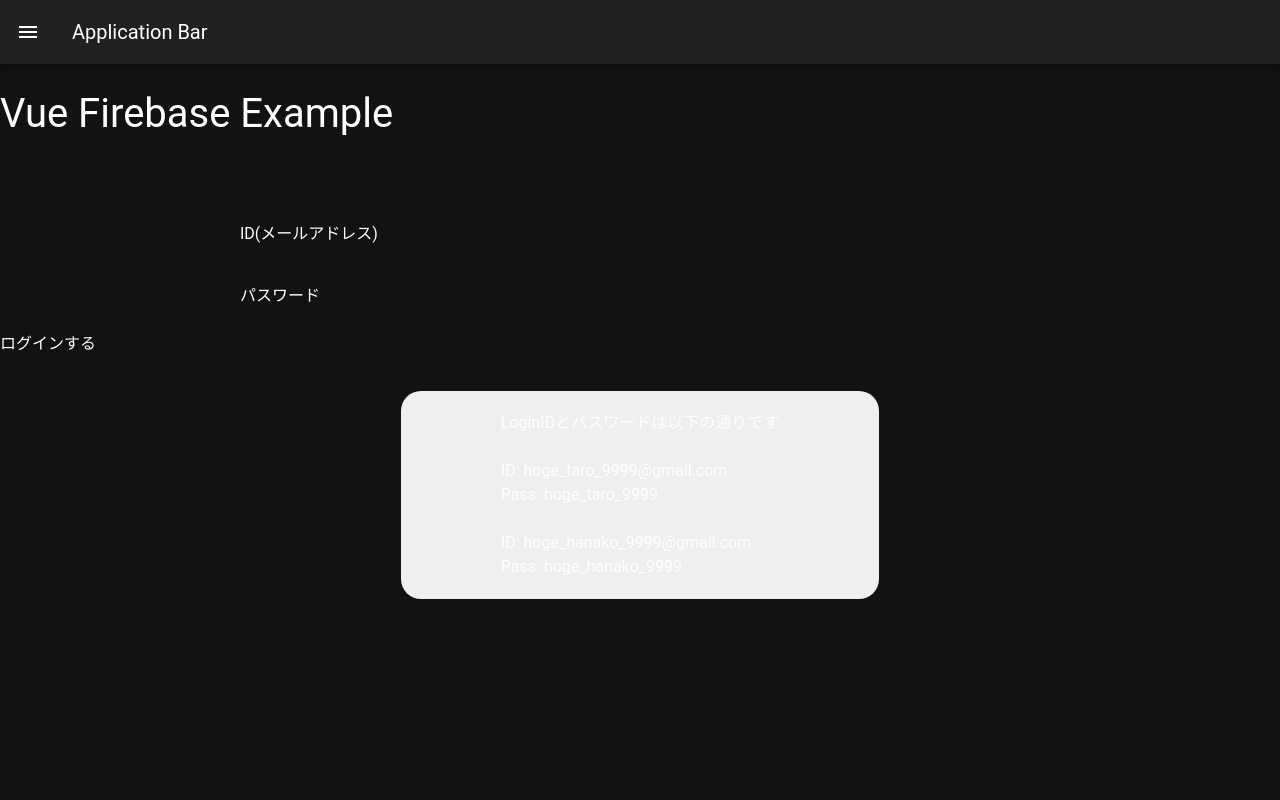
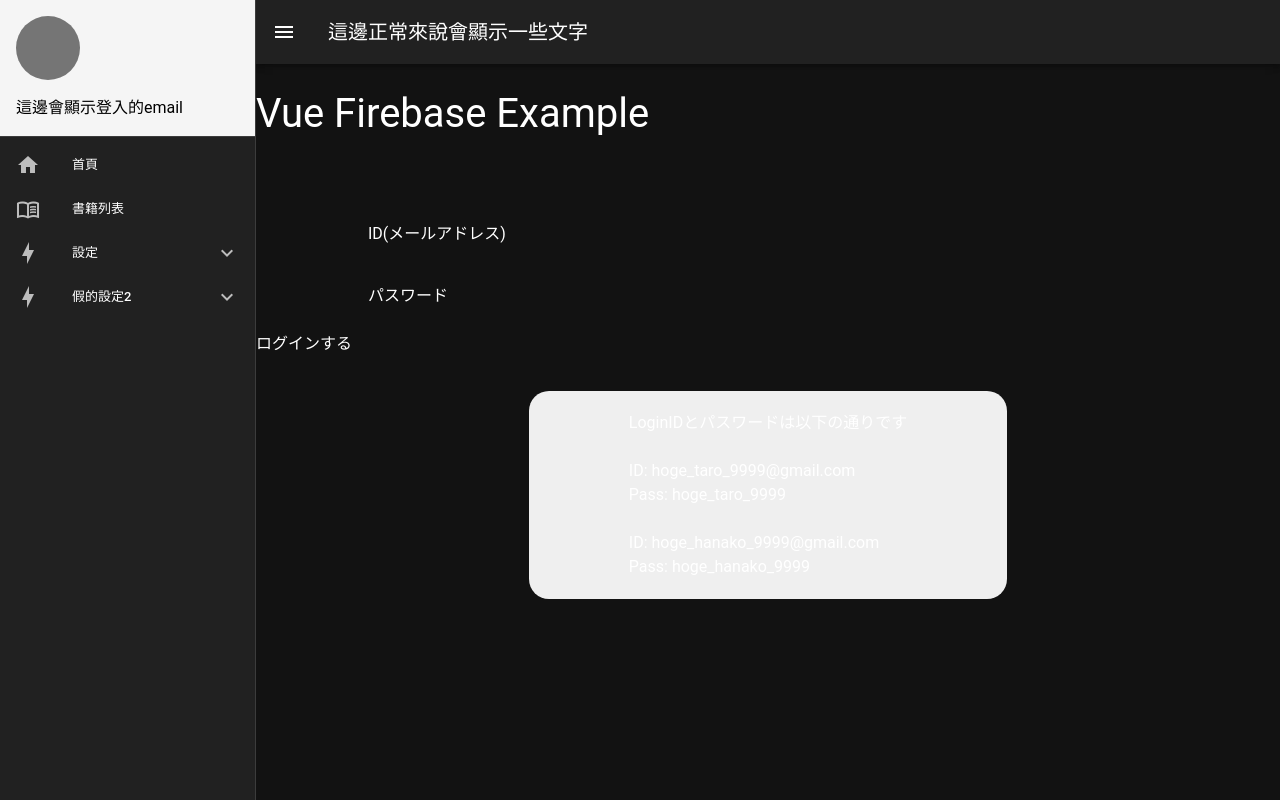
Before and after one commit to tcy15g0d/svfe-web, a Vue app: page /LoginView in a window 1280 px wide. Built offline with nearby package versions, Linux system fonts and the light colour scheme.

Commit message:
feat：從json取得menu、選中選單跳轉後會持續、選單展開跳頁持續

```diff
--- a/public/Novels/NovelsList.json
+++ b/public/Novels/NovelsList.json
@@ -4,11 +4,11 @@
         "dirName":"ShadedVerdureFleetingExistence"
     },
     {
-        "title":"book2",
+        "title":"測試用book2(目前只有上面那本有)",
         "dirName":"book2"
     },
     {
-        "title":"book3",
+        "title":"測試用book3",
         "dirName":"book3"
     }
 ]
--- /dev/null
+++ b/public/menus.json
@@ -0,0 +1,44 @@
+[
+    {
+        "icon": "mdi-home",
+        "text": "首頁",
+        "link": "/"
+    },
+    {
+        "icon": "mdi-book-open-variant-outline",
+        "text": "書籍列表",
+        "link": "/NovelsList"
+    },
+    {
+        "icon": "mdi-lightning-bolt",
+        "text": "設定",
+        "submenu":[
+            {
+                "icon": "mdi-chart-line",
+                "text": "開發中欄位1",
+                "link": "/"
+            },
+            {
+                "icon": "mdi-gauge",
+                "text": "開發中欄位2",
+                "link": "/"
+            }
+        ]
+    },
+    {
+        "icon": "mdi-lightning-bolt",
+        "text": "假的設定2",
+        "submenu":[
+            {
+                "icon": "mdi-chart-line",
+                "text": "開發中欄位12",
+                "link": "/"
+            },
+            {
+                "icon": "mdi-gauge",
+                "text": "開發中欄位22",
+                "link": "/"
+            }
+        ]
+    }
+]
--- a/src/layouts/default.vue
+++ b/src/layouts/default.vue
@@ -1,18 +1,59 @@
 <template>
   <v-app>
     <!-- drawer 跟 app bar -->
+
     <v-navigation-drawer v-model="drawer">
       <v-sheet class="pa-4" color="grey-lighten-4">
         <v-avatar class="mb-4" color="grey-darken-1" size="64"></v-avatar>
 
-          <div>john@google.com</div>
+        <div>這邊會顯示登入的email</div>
       </v-sheet>
 
       <v-divider></v-divider>
 
-      <v-list>
-          <v-list-item v-for="[icon, text] in links" :key="icon" :prepend-icon="icon" :title="text"
-              link></v-list-item>
+      <v-list density="compact" nav v-model:opened="open">
+
+        <v-list-group
+          :value="item.text"
+          v-for="(item, i) in menus"
+        >
+          <template v-slot:activator="{ props }">
+            <template v-if="item.link" >
+              <v-list-item
+              v-bind="props"
+              :href="item.link"
+              :prepend-icon="item.icon"
+              :title="item.text"
+              :key="i"
+              :value="item.text"
+              append-icon=""
+              :class="{ 'v-list-item--active': selectedItem === item.text }"
+              @click="setSelectedItem(item.text)"
+            ></v-list-item>
+            </template>
+            <template v-else-if="item.link==null" >
+              <v-list-item
+              v-bind="props"
+              :prepend-icon="item.icon"
+              :title="item.text"
+              :key="i"
+              :value="item.text"
+              @click="setSelectedItem(item.text)"
+              ></v-list-item>
+            </template>
+          </template>
+
+          <v-list-item
+            v-for="(submenuItem, i) in item.submenu"
+            :href="submenuItem.link"
+            :prepend-icon="submenuItem.icon"
+            :title="submenuItem.text"
+            :key="i"
+            :value="submenuItem.text"
+            :class="{ 'v-list-item--active': selectedItem === submenuItem.text }"
+            @click="setSelectedItem(submenuItem.text)"
+          ></v-list-item>
+        </v-list-group>
       </v-list>
     </v-navigation-drawer>
 
@@ -21,7 +62,7 @@
         <v-app-bar-nav-icon @click="drawerHandler"></v-app-bar-nav-icon>
       </template>
 
-        <v-app-bar-title>Application Bar</v-app-bar-title>
+      <v-app-bar-title>這邊正常來說會顯示一些文字</v-app-bar-title>
     </v-app-bar>
 
     <v-main>
@@ -33,23 +74,69 @@
 </template>
 
 <script>
+import axios from 'axios';
+
 export default {
   data: () => ({
-            cards: ['Today', 'Yesterday'],
     drawer: false,
-            links: [
-                ['mdi-inbox-arrow-down', 'Inbox'],
-                ['mdi-send', 'Send'],
-                ['mdi-delete', 'Trash'],
-                ['mdi-alert-octagon', 'Spam'],
-            ],
+
+    menusPath : '/menus.json',
+    menus: [],
+    open: [],
+    selectedItem:'',
   }),
-
+  created(){
+    this.getMenus();
+    this.restoreState();
+  },
   methods: {
-            drawerHandler(){
-                console.log("drawer：",this.drawer);
+    drawerHandler() {
       this.drawer = !this.drawer;
+      localStorage.setItem('drawer',this.drawer);
     },
+    async getMenus(){
+        const path = this.menusPath;
+            try {
+                const response = await axios.get(path);
+                this.menus = response.data;
+            } catch (error) {
+                console.error('Error fetching the menus', error);
+            }
+    },
+    drawerState(){
+      // 恢復抽屜狀態
+      if(localStorage.getItem('drawer') == null){
+        localStorage.setItem('drawer',this.drawer);
+      }
+      this.drawer = localStorage.getItem('drawer');
+    },
+    selectedItemState(){
+       // 恢復選中狀態
+       const savedItem = sessionStorage.getItem("selectedItem");
+      if (savedItem) {
+        this.selectedItem = savedItem;
+      }
+    },
+    openState(){
+       // 恢復選單展開狀態
+       const saveOpen = sessionStorage.getItem("open");
+      if (saveOpen) {
+        this.open = JSON.parse(saveOpen);
+      }
+    },
+    restoreState() {
+      this.drawerState();
+      this.selectedItemState();
+      this.openState();
+    },
+    setSelectedItem(item){
+      this.selectedItem = item;
+      sessionStorage.setItem("selectedItem", item);
+      this.setOpen();
+    },
+    setOpen(){
+      sessionStorage.setItem("open", JSON.stringify(this.open));
+    }
   }
 }
 </script>
--- a/src/pages/NovelDetails.vue
+++ b/src/pages/NovelDetails.vue
@@ -24,7 +24,7 @@
     <v-container>
         <v-row>
             <v-col cols="12">
-                <h2>{{ novelContent.title }}</h2>
+                <p class="text-h2 font-weight-bold">{{ novelContent.title }}</p>
                 <!-- <v-card>
                     <v-card-text v-html="directory"></v-card-text>
                 </v-card> -->
--- a/src/pages/NovelsList.vue
+++ b/src/pages/NovelsList.vue
@@ -2,7 +2,7 @@
     <v-container>
       <v-row>
         <v-col cols="12">
-          <h1>Novel List</h1>
+          <p class="text-h2 font-weight-bold">書籍列表</p>
           <v-list>
             <v-list-item
               v-for="novel in novels"
```
Also changed, not shown: src/router/index.js (+6 -6 lines). Lines whose indentation alone changed are shown as unchanged.
